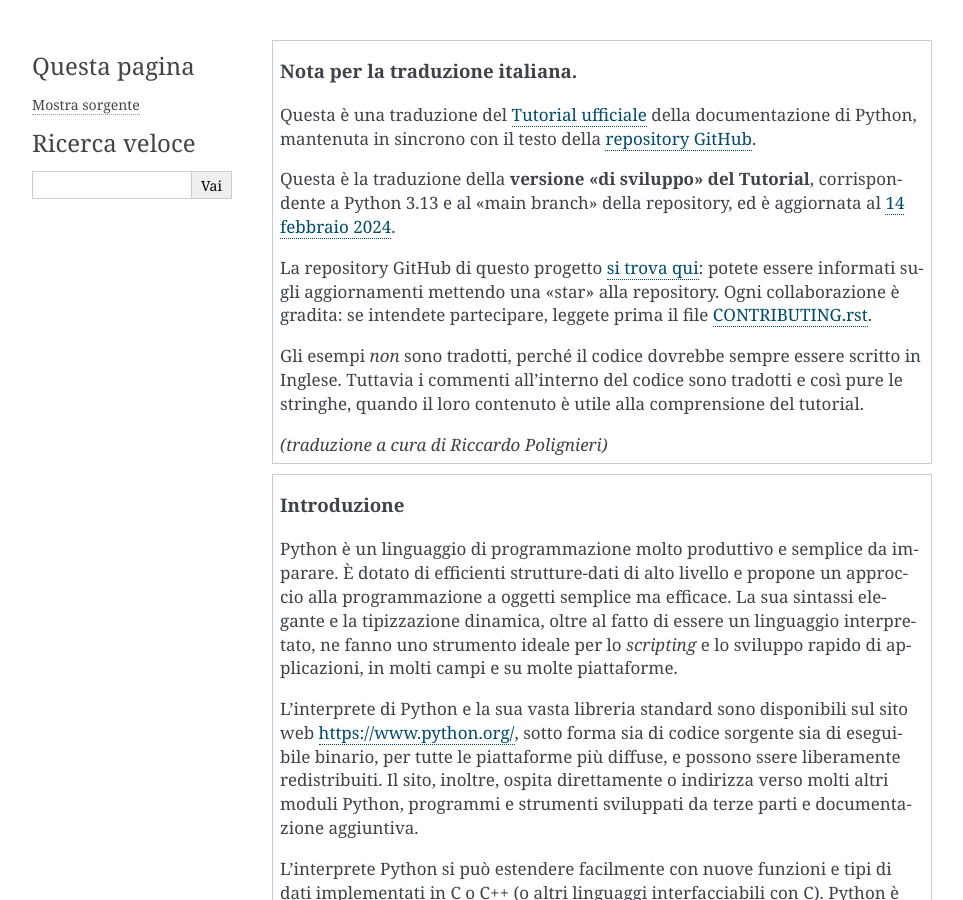
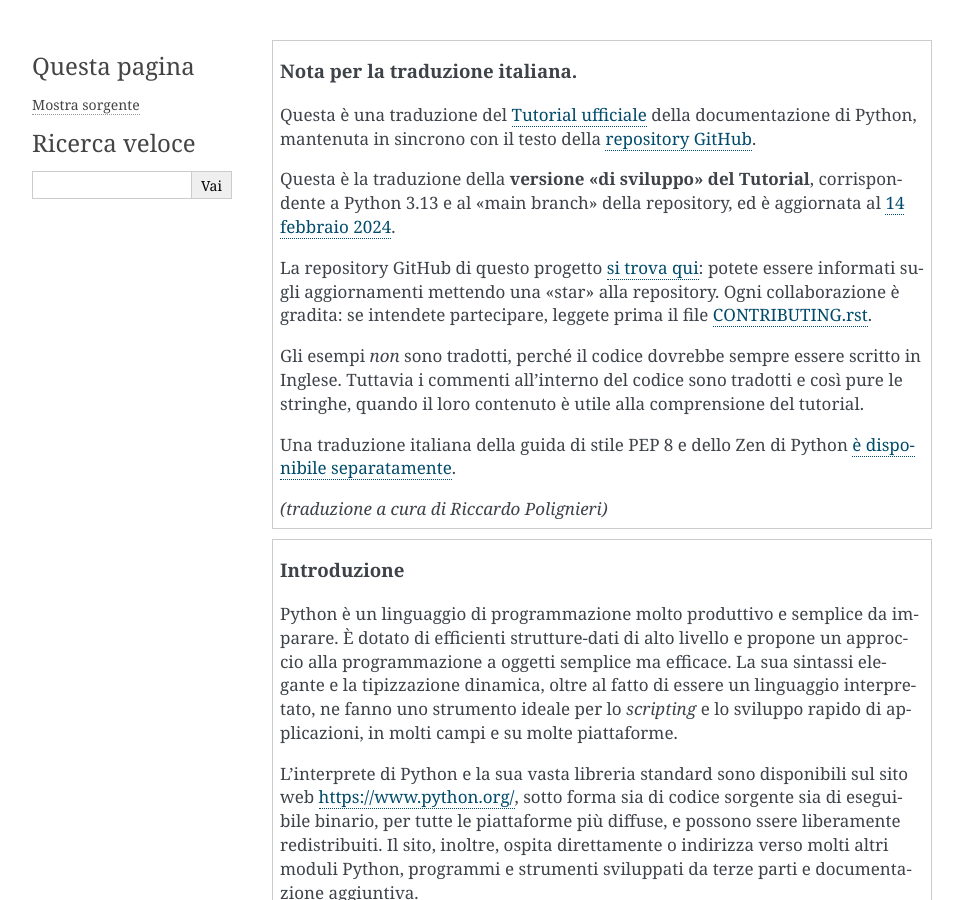
Before and after one commit to ricpol/pytutorial-it, a Sphinx documentation site: the page built from tutorial/source/appetite.rst, in a window 1280 px wide and 900 px high. Shown: the whole window, without its empty margins (148-1111 px from the left). Built offline with Sphinx 7.4.7, drawn with Linux system fonts in a browser that asks for light colours.

Commit message:
added reference to my other translation project

```diff
--- a/README.rst
+++ b/README.rst
@@ -40,6 +40,8 @@ Esistono sette traduzioni leggermente differenti, in altrettanti branch, che son
 Su ReadTheDocs è possibile selezionare la versione desiderata.
 
 
+Non perdete la traduzione, `disponibile separatamente <https://pymisc-it.readthedocs.io>`_, della guida di stile PEP8 e dello Zen di Python!
+
 
 **Ogni contributo a questo progetto è benvenuto!** Per contribuire, vedi CONTRIBUTING.rst.
 
--- a/tutorial/source/appetite.rst
+++ b/tutorial/source/appetite.rst
@@ -22,6 +22,9 @@
     scritto in Inglese. Tuttavia i commenti all'interno del codice sono
     tradotti e così pure le stringhe, quando il loro contenuto è utile alla
     comprensione del tutorial.
+
+    Una traduzione italiana della guida di stile PEP 8 e dello Zen di Python
+    `è disponibile separatamente <https://pymisc-it.readthedocs.io>`_.
 
     *(traduzione a cura di Riccardo Polignieri)*
 
```
